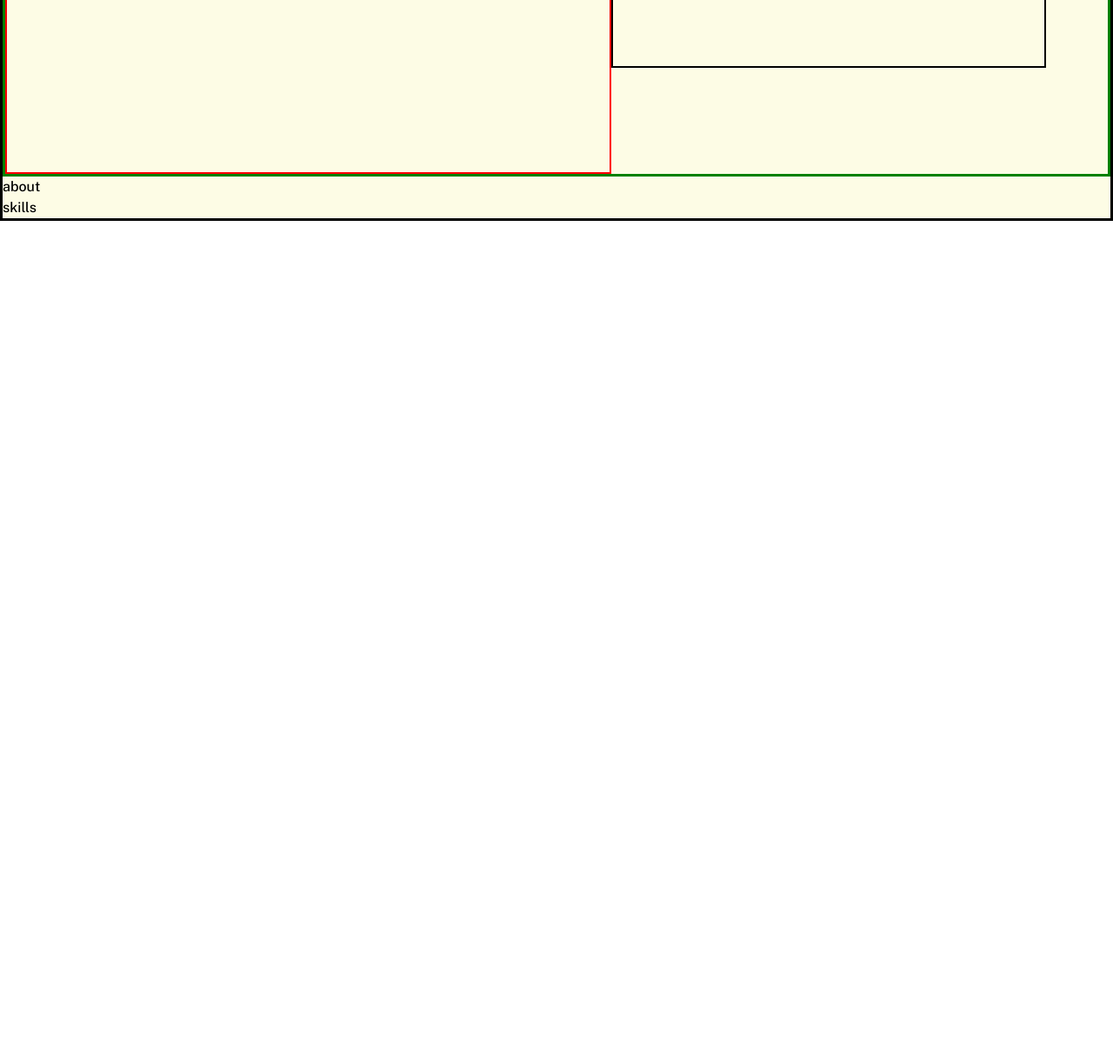
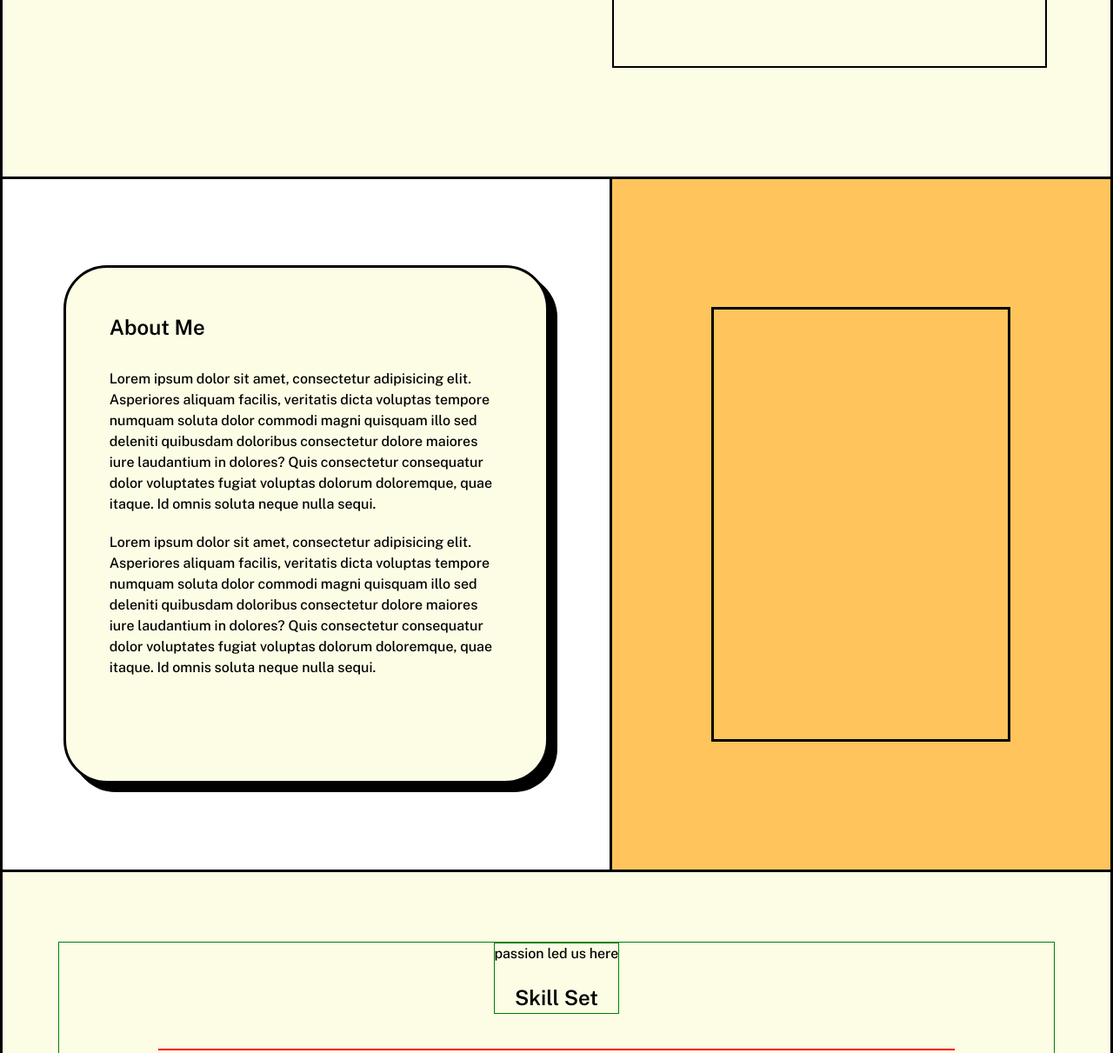
Before and after one commit to abhi-j0407/portfolio-neobrut, a plain HTML site: page index.html in a window 1280 px wide. Shown: the part 600-1811 px from the top of the page at 87% size. Before the commit the page ends 854 px from the top, so only its background shows below. Drawn offline with nearby package versions, Linux system fonts and the light colour scheme.

Commit message:
About basic added

```diff
--- a/index.html
+++ b/index.html
@@ -15,29 +15,29 @@
     <!-- Main container-->
     <div class="main">
         <header class="navbar">
-            <a href="/" class="logo">
+            <a href="/" class="logo hover-trans">
                 <p>abhi./</p>
             </a>
             <div class="nav-right">
                 <!-- Navbar -->
                 <nav class="menu">
-                    <a href="#about">
+                    <a href="#about" class="hover-trans">
                         <p>about</p>
                     </a>
-                    <a href="#about">
+                    <a href="#skills" class="hover-trans">
                         skills
                     </a>
-                    <a href="#about">
+                    <a href="#about" class="hover-trans">
                         work
                     </a>
-                    <a href="#about">
+                    <a href="#about" class="hover-trans">
                         projects
                     </a>
-                    <a href="#about">
+                    <a href="#about" class="hover-trans">
                         contact
                     </a>
                 </nav>
-                <button class="cv-btn">
+                <button class="cv-btn hover-trans">
                     Download Resume
                 </button>
             </div>
@@ -59,11 +59,46 @@
         </section>
         <!-- About Me-->
         <section id="about">
-            about
+            <div class="left">
+                <div class="about-main">
+                    <h2>About Me</h2>
+                    <div class="about-desc">
+                        <p>Lorem ipsum dolor sit amet, consectetur adipisicing elit. Asperiores aliquam facilis,
+                            veritatis
+                            dicta
+                            voluptas tempore numquam soluta dolor commodi magni quisquam illo sed deleniti quibusdam
+                            doloribus
+                            consectetur dolore maiores iure laudantium in dolores? Quis consectetur consequatur dolor
+                            voluptates
+                            fugiat voluptas dolorum doloremque, quae itaque. Id omnis soluta neque nulla sequi.</p>
+                        <p>Lorem ipsum dolor sit amet, consectetur adipisicing elit. Asperiores aliquam facilis,
+                            veritatis
+                            dicta
+                            voluptas tempore numquam soluta dolor commodi magni quisquam illo sed deleniti quibusdam
+                            doloribus
+                            consectetur dolore maiores iure laudantium in dolores? Quis consectetur consequatur dolor
+                            voluptates
+                            fugiat voluptas dolorum doloremque, quae itaque. Id omnis soluta neque nulla sequi.</p>
+                    </div>
+                </div>
+            </div>
+            <div class="right">
+                <div class="about-img">
+
+                </div>
+            </div>
         </section>
         <!-- Skills-->
-        <section>
-            skills
+        <section id="skills">
+            <div class="skills-main">
+                <div class="title">
+                    <p class="skills-subtitle">passion led us here</p>
+                    <h2 class="skills-title">Skill Set</h2>
+                </div>
+                <div class="skills-container">
+
+                </div>
+            </div>
         </section>
         <!-- Work experience -->
         <section>
--- a/style.css
+++ b/style.css
@@ -7,6 +7,8 @@
   }
   * {
     margin: 0;
+    padding: 0;
+    scroll-behavior: smooth;
   }
   html, body {
     height: 100%;
@@ -31,11 +33,14 @@
   :root {
     --light-beige: #FDFCE5;
     --blue: #387ADF;
-    --light-blue: #146C94;
     --light-yellow: #FFC55C;
     --dark-orange: #E86A33;
     --light-orange: #FF8B13
 
+  }
+
+  .hover-trans {
+    transition: all 0.2s;
   }
 
   .main {
@@ -64,11 +69,10 @@
     display: flex;
     justify-content: center;
     align-items: center;
-    background-color: var(--light-blue);
+    background-color: var(--blue);
   }
 
   .logo:hover {
-    background-color: var(--blue);
     color: white;
   }
 
@@ -129,14 +133,12 @@
   }
 
   .hero {
-    border: 3px solid green;
     height: calc(100vh - 50px);
     display: flex;
 
 
     > .left {
         width: 55%;
-        border: 2px solid red;
         display: flex;
         flex-direction: column;
         justify-content: center;
@@ -145,6 +147,7 @@
         > p {
             font-size: 25px;
             line-height: 1;
+            font-weight: bold;
         }
 
         > .hero-name {
@@ -162,6 +165,7 @@
             line-height: 1.25;
             margin-top: 20px;
             width: 700px;
+            font-weight: normal;
         }
     }
 
@@ -177,3 +181,83 @@
           }
     }
   }
+
+  #about {
+    border-block: 3px solid black;
+    height: 100vh;
+    display: flex;
+
+    >.left {
+      width: 55%;
+      height: 100%;
+      display: flex;
+      justify-content: center;
+      align-items: center;
+      border-right: 3px solid black;
+      background-color: white;
+    }
+
+    >.right {
+      width: 45%;
+      background-color: var(--light-yellow);
+      display: flex;
+      justify-content: center;
+      align-items: center;
+    }
+  }
+
+  .about-main {
+    width: 80%;
+    height: 75%;
+    border: 3px solid black;
+    box-shadow: 10px 10px 0px 0px black;
+    border-radius: 50px;
+    padding: 50px;
+    display: flex;
+    flex-direction: column;
+    gap: 30px;
+    background-color: var(--light-beige);
+  }
+
+  .about-desc {
+    display: flex;
+    flex-direction: column;
+    gap: 20px;
+  }
+
+  .about-img {
+    border: 3px solid black;
+    height: 500px;
+    width: 60%;
+  }
+
+  #skills {
+    height: 100vh;
+    border-bottom: 3px solid black;
+    display: flex;
+    justify-content: center;
+    align-items: center;
+
+    > .skills-main {
+      border: 1px solid green;
+      height: 80%;
+      width: 90%;
+      display: flex;
+      flex-direction: column;
+      gap: 40px;
+      align-items: center;
+
+      > .title {
+        border: 1px solid green;
+        display: flex;
+        flex-direction: column;
+        gap: 20px;
+        align-items: center;
+      }
+
+      > .skills-container {
+        width: 80%;
+        border: 1px solid red;
+      }
+    }
+  }
```
